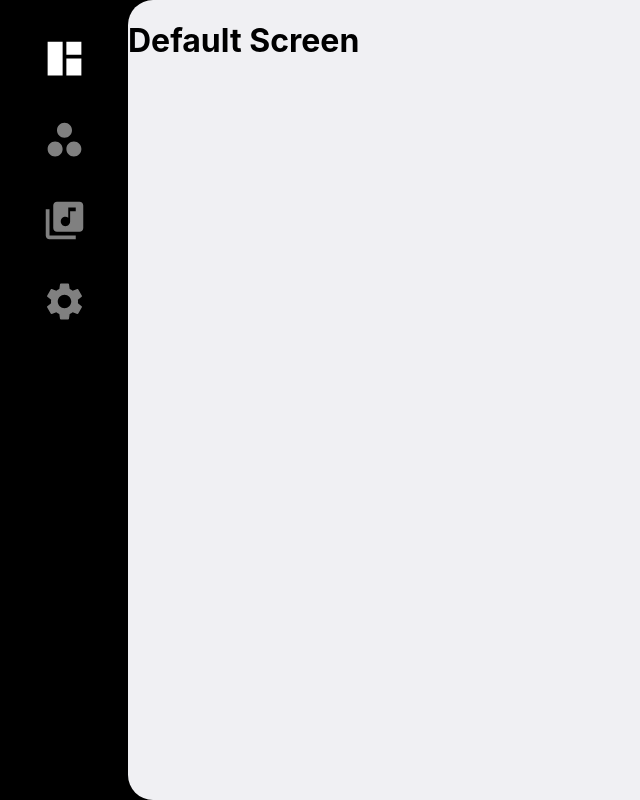
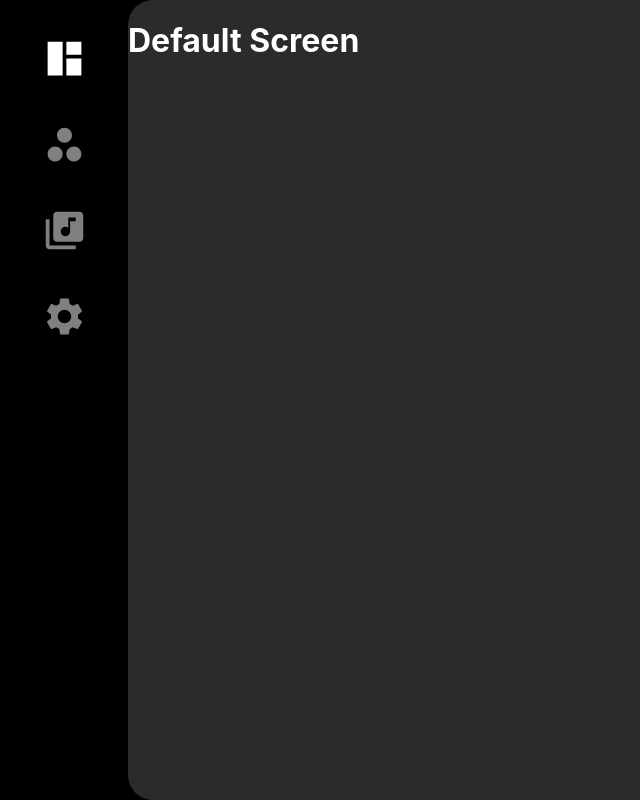
Before and after one commit to Point-Xero/cleo_slim_interface, a React (Create React App) app in the folder client/: page / in a window 1280 px wide. Shown: the whole page, without its empty margins (0-640 px from the left). Built offline with nearby package versions, Linux system fonts and the light colour scheme.

Commit message:
basic styling update

```diff
--- a/client/src/App.css
+++ b/client/src/App.css
@@ -20,7 +20,7 @@ body, html {
 
 .outlet{
   width: 90%;
-  background-color: #F0F0F3;
+  background-color: #2b2b2b;
   border-radius: 25px 0 0 25px;
 }
 
@@ -32,7 +32,7 @@ ul{
 }
 
 li{
-  margin-bottom: 30px;
+  margin-bottom: 35px;
 }
 
 li a{
@@ -41,7 +41,6 @@ li a{
   font-size: 24px;
 }
 
-
 a:hover {
   color: darkblue; /* Change to your desired hover color */
 }
@@ -49,3 +48,7 @@ a:hover {
 a:active {
   color: red; /* Change to your desired active link color */
 }
+
+h1{
+  color: #ffffff;
+}
```
